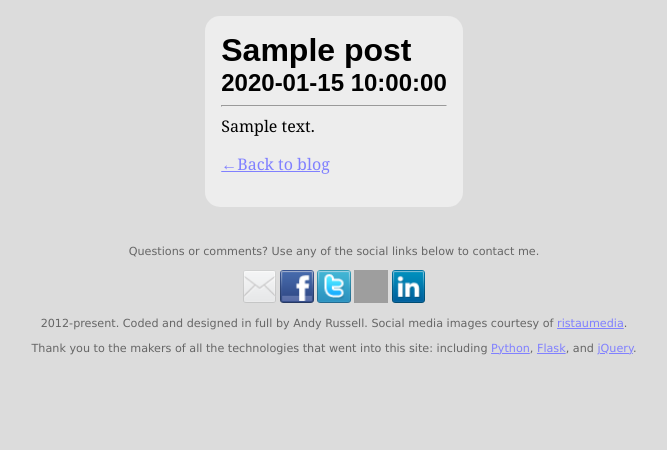
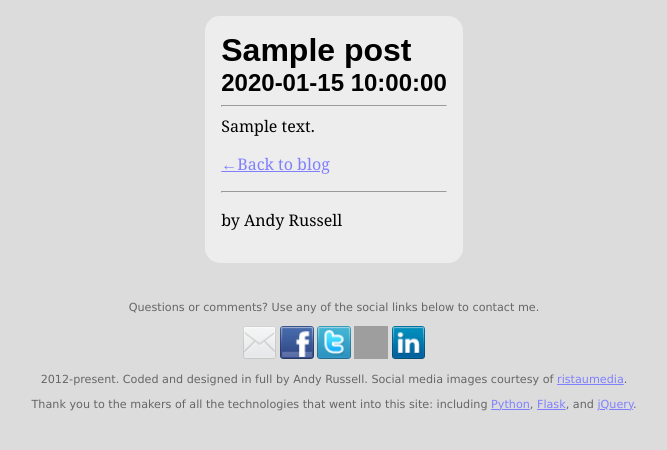
Before and after one commit to euclio/acrussell.com, a Flask app: template website/templates/blog_post.html in a window 1280 px wide. Shown: the part 160-610 px from the top of the page, without its empty margins (306-973 px from the left). Run offline with Flask 2, Linux system fonts and the light colour scheme; the template is opened without the code that fills it: most values are stand-ins (such as "Sample title", 1, 10 or a date in 2020); some libraries are stand-ins or nearby versions; grey boxes are pictures that could not be loaded.

```diff
--- a/website/templates/blog_post.html
+++ b/website/templates/blog_post.html
@@ -7,5 +9,7 @@
   <hr />
   {{ post.content }}
   <p><a href="{{ url_for('blog') }}">&larr;Back to blog</a><p>
+  <hr />
+  <p>by Andy Russell</p>
 </div>
 {% endblock %}
```
Also changed, not shown: other parts of website/templates/blog_post.html (+2 -0 lines).
